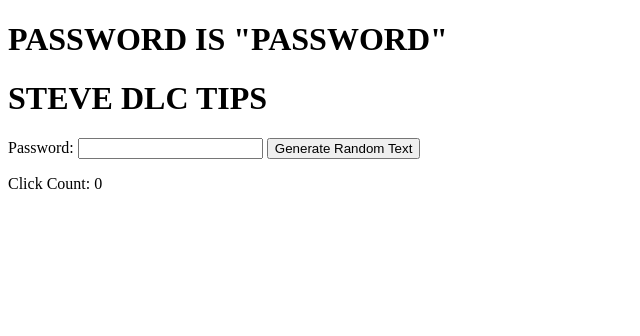
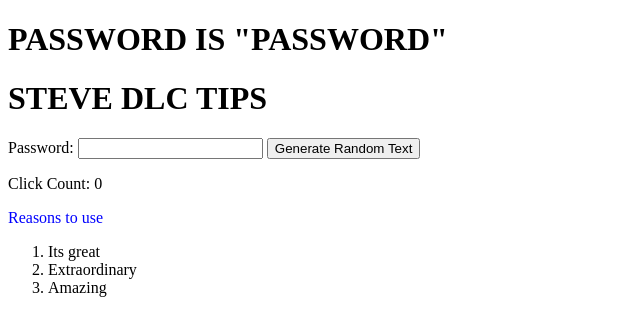
Before and after one commit to sshekar15/cti110-1, a plain HTML site: page marc.html in a window 1280 px wide. Shown: the whole page, without its empty margins (0-640 px from the left). Drawn offline with Linux system fonts and the light colour scheme.

Commit message:
added list and color

```diff
--- a/index.html
+++ b/marc.html
@@ -157,4 +157,10 @@
         document.getElementById("generateButton").addEventListener("click", generateRandomText);
     </script>
 </body>
+<p style ="color:blue">Reasons to use</p>
+<ol>
+    <li>Its great</li>
+    <li>Extraordinary</li>
+    <li>Amazing</li>
+</ol>
 </html>
```
